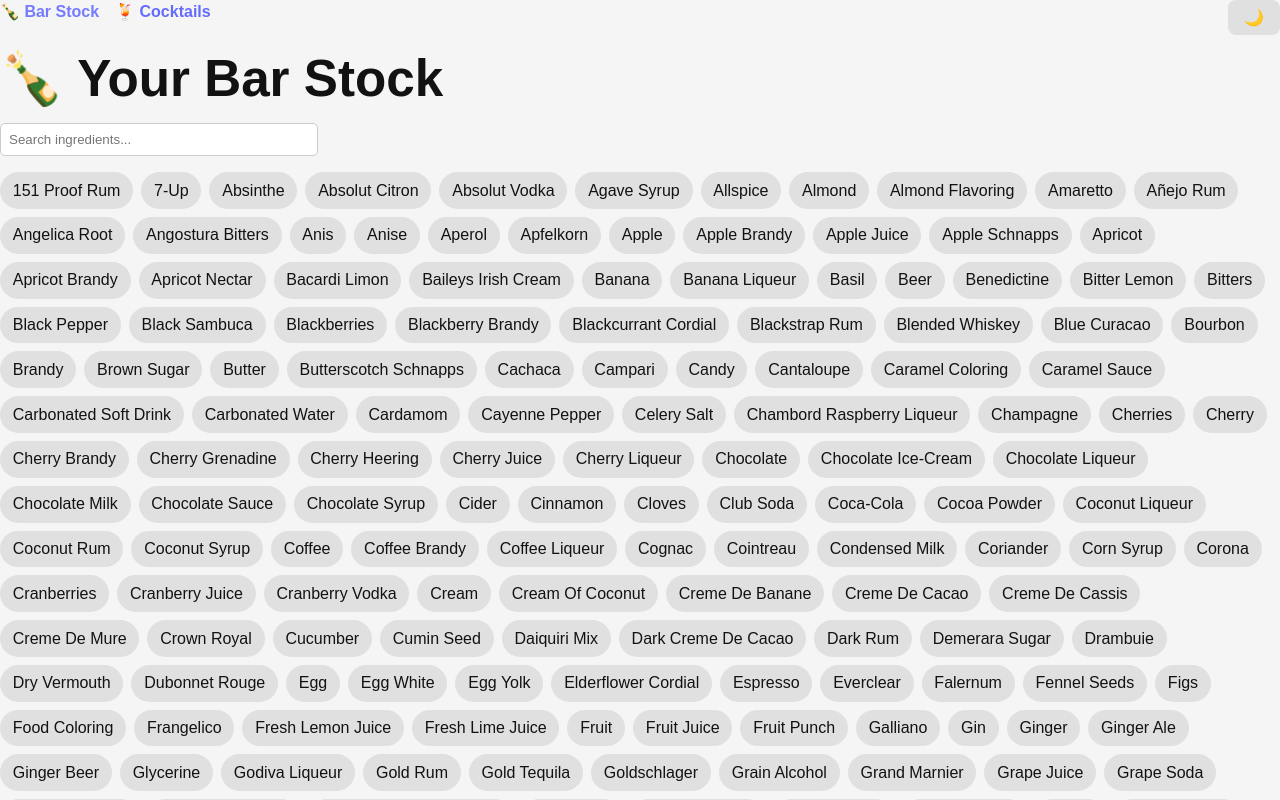
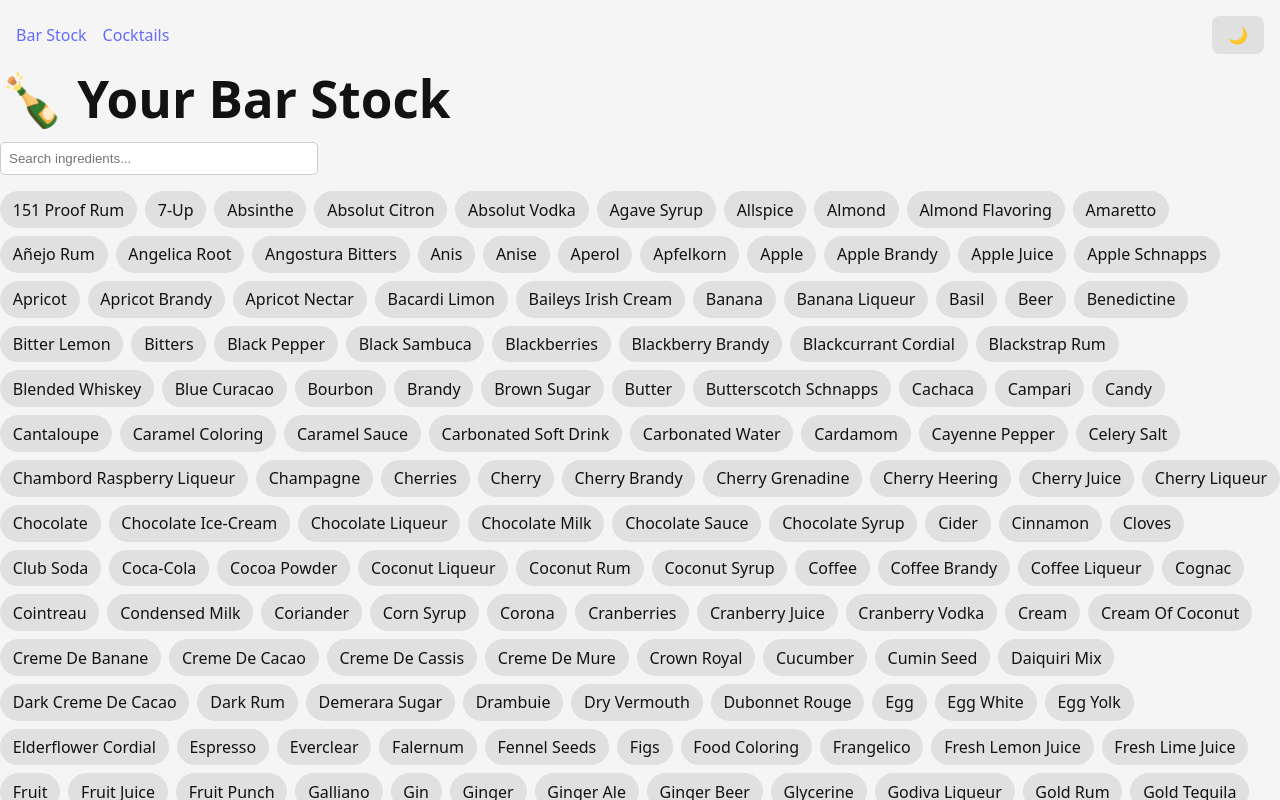
Before and after one commit to masterpoag/Bar-Mate, a React (Vite) app: page / in a window 1280 px wide. Shown: the top 800 px of the page. Built offline with nearby package versions, Linux system fonts and the light colour scheme.

Commit message:
added cookies

```diff
--- a/src/App.jsx
+++ b/src/App.jsx
@@ -1,30 +1,44 @@
-import React, { useState,useEffect } from "react";
+import React, { useState, useEffect } from "react";
+import Cookies from "js-cookie";
 import { BrowserRouter as Router, Routes, Route, Link } from "react-router-dom";
 import BarStockPage from "./pages/BarStockPage";
 import CocktailsPage from "./pages/CocktailsPage";
 import cocktailsData from "./data/cocktails.json";
 
-function App() {
-  const [barStock, setBarStock] = useState([]);
-  const [darkMode, setDarkMode] = useState(false);
+export default function App() {
+  // Load from cookies or defaults
+  const [barStock, setBarStock] = useState(() => {
+    const saved = Cookies.get("barStock");
+    return saved ? JSON.parse(saved) : [];
+  });
+
+  const [darkMode, setDarkMode] = useState(() => {
+    const saved = Cookies.get("darkMode");
+    return saved === "true" ? true : false;
+  });
+
+  // Save to cookies whenever barStock changes
+  useEffect(() => {
+    Cookies.set("barStock", JSON.stringify(barStock), { expires: 7 }); // 7 days
+  }, [barStock]);
+
+  // Save darkMode to cookies
+  useEffect(() => {
+    Cookies.set("darkMode", darkMode, { expires: 30 }); // 30 days
+  }, [darkMode]);
+
+  // Apply dark/light mode to body
   useEffect(() => {
     document.body.style.background = darkMode ? "#121212" : "#f5f5f5";
     document.body.style.color = darkMode ? "#f5f5f5" : "#121212";
-    document.body.style.transition = "all 0.3s";
   }, [darkMode]);
-
-  const navStyle = { display: "flex", gap: "1rem", marginBottom: "1rem" };
-  const linkStyle = { textDecoration: "none", fontWeight: "bold" };
-
-
-
 
   return (
     <Router>
-      <div style={{ padding: "0rem", fontFamily: "Arial, sans-serif" }}>
-        <nav style={navStyle}>
-          <Link to="/" style={linkStyle}>🍾 Bar Stock</Link>
-          <Link to="/cocktails" style={linkStyle}>🍹 Cocktails</Link>
+      <nav style={{ display: "flex", padding: "1rem", alignItems: "center" }}>
+        <Link to="/" style={{ marginRight: "1rem" }}>Bar Stock</Link>
+        <Link to="/cocktails">Cocktails</Link>
+
         <button
           onClick={() => setDarkMode(prev => !prev)}
           style={{
@@ -34,14 +48,13 @@
             border: "none",
             cursor: "pointer",
             fontWeight: "bold",
-              background: darkMode ? "#333" : "#e0e0e0", // match page theme
+            background: darkMode ? "#333" : "#e0e0e0",
             color: darkMode ? "#f5f5f5" : "#121212",
             transition: "all 0.3s",
           }}
         >
           {darkMode ? "🌞" : "🌙"}
         </button>
-
       </nav>
 
       <Routes>
@@ -67,9 +80,6 @@
           }
         />
       </Routes>
-      </div>
     </Router>
   );
 }
-
-export default App;
```
Lines whose indentation alone changed are shown as unchanged.
